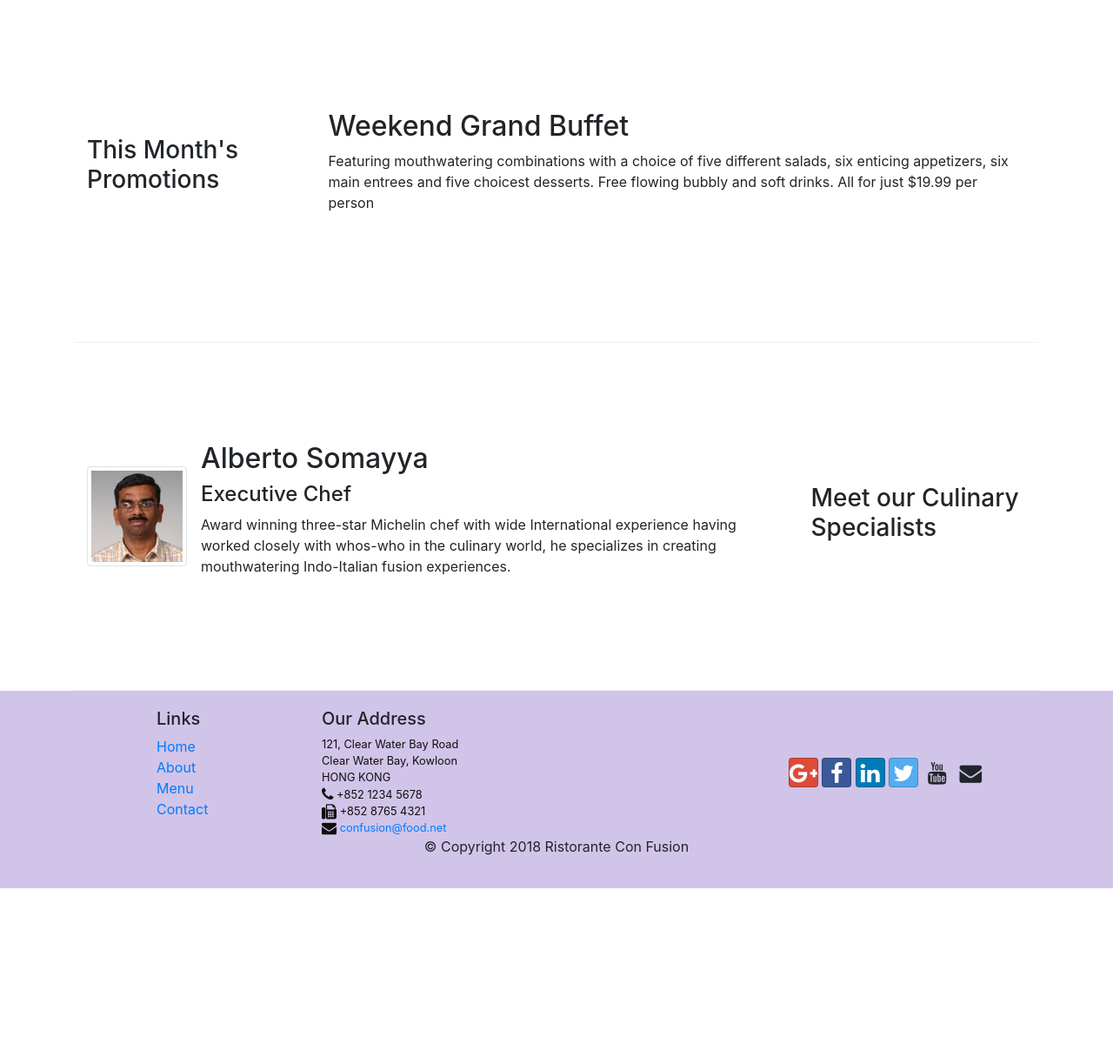
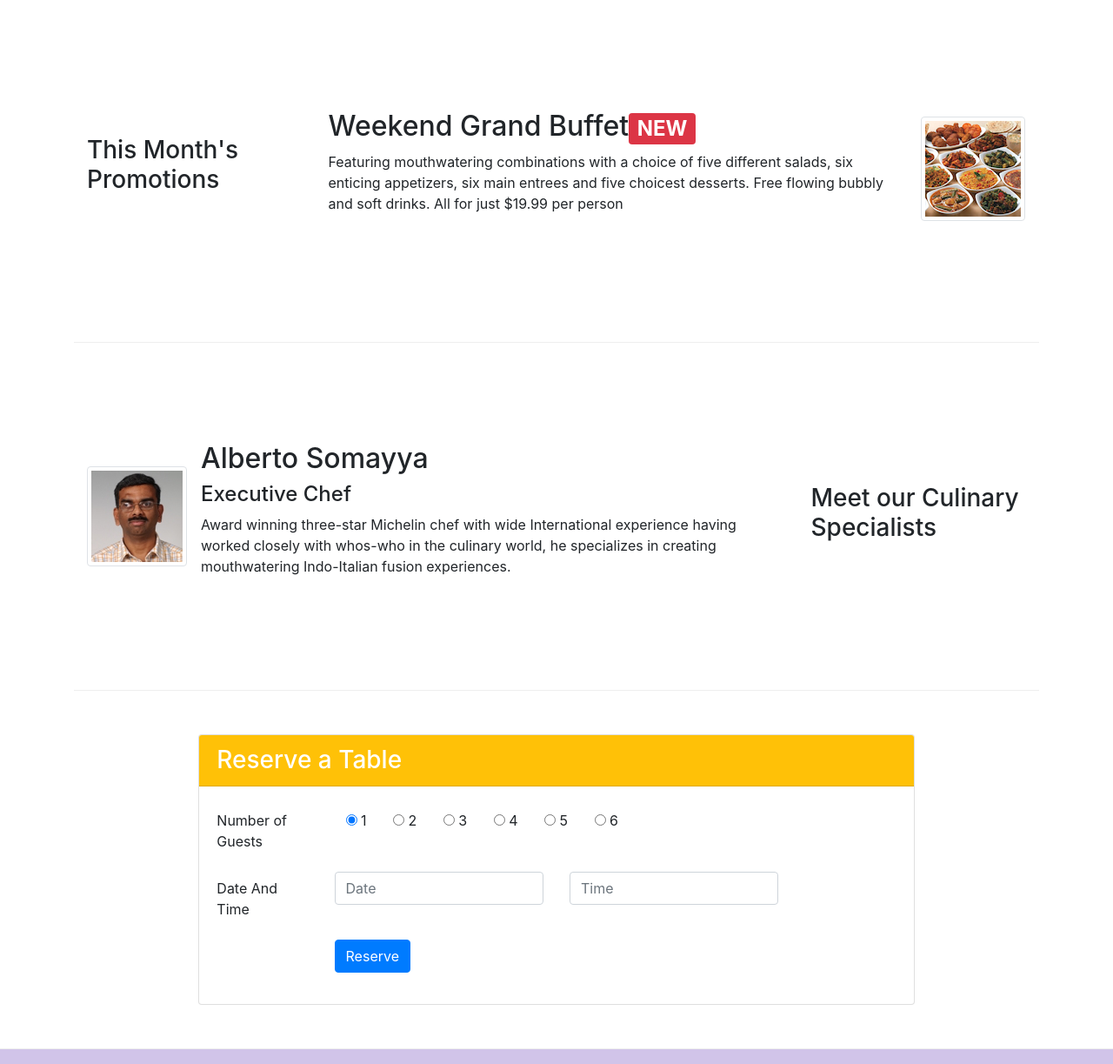
Before and after one commit to Sayan-Manna/Front-End-Web-Ui-framework-Bootstrap-Coursera, a website: page index.html in a window 1280 px wide. Shown: the part 740-1963 px from the top of the page at 87% size. Before the commit the page ends 1761 px from the top, so only its background shows below. Drawn offline with nearby package versions, Linux system fonts and the light colour scheme.

Commit message:
Week2_Assignment

```diff
--- a/index.html
+++ b/index.html
@@ -45,6 +45,12 @@
                 </div>
                 <div class="col-12 col-sm align-self-center">
                     <img src="img/logo.png" class="image-fluid">
+
+                </div>
+                <div class="col-12 col-sm align-self-center">
+                <a class="pt-2 pb-2 btn btn-block btn-sm btn-warning" href="#reservationForm" role="button">Reserve Table</a>
+               <!---  <a role="button" class="pt-2 pb-2 btn btn-block btn-sm btn-warning" href="#reservationForm">Reserve Table</a> -->
+                </div>
                 </div>
             </div>
         </div>
@@ -75,8 +81,13 @@
                 <h3>This Month's Promotions</h3>
             </div>
             <div class="col col-sm col-md">
-                <h2>Weekend Grand Buffet</h2>
-                <p>Featuring mouthwatering combinations with a choice of five different salads, six enticing appetizers, six main entrees and five choicest desserts. Free flowing bubbly and soft drinks. All for just $19.99 per person </p>
+                <h2 class="mt-0">Weekend Grand Buffet<span class="badge badge-danger">NEW</span></h2>
+                <p class="d-none d-sm-block">Featuring mouthwatering combinations with a choice of five different salads, six enticing appetizers, six main entrees and five choicest desserts. Free flowing bubbly and soft drinks. All for just $19.99 per person </p>
+
+            </div>
+            <div class="media">
+            <img class="d-flex mr-3 img-thumbnail align-self-center"
+            src="img/buffet.png" alt="Grand Buffet">
             </div>
         </div>
 
@@ -98,6 +109,59 @@
             </div>
         </div>
     </div>
+
+<div class="row row-content align-items-center justify-content-center" id="reservationForm">
+    <div class="col-12 col-sm-8">
+        <div class="card">
+            <h3 class="card-header bg-warning text-white">Reserve a Table</h3>
+            <div class="card-body">
+                <form method="" action="">
+                    <div class="form-group row">
+                        <label for="guests" class="col-12 col-sm-12 col-md-2 col-form-label">Number of Guests</label>
+
+                        <div class="col-12 col-sm-12 col-md-8">
+                            <label class="btn  active">
+                                <input type="radio" name="guests" value="1" autocomplete="off" checked> 1
+                            </label>
+                            <label class="btn">
+                                <input type="radio" name="guests" value="2" autocomplete="off"> 2
+                            </label>
+                            <label class="btn">
+                                <input type="radio" name="guests" value="3" autocomplete="off"> 3
+                            </label>
+                            <label class="btn">
+                                <input type="radio" name="guests" value="4" autocomplete="off"> 4
+                            </label>
+                            <label class="btn">
+                                <input type="radio" name="guests" value="5" autocomplete="off"> 5
+                            </label>
+                            <label class="btn">
+                                <input type="radio" name="guests" value="6" autocomplete="off"> 6
+                            </label>
+                        </div>
+                    </div>
+
+                    <div class="form-group row">
+                        <label for="date" class="col-12 col-sm-12 col-md-2 col-form-label">Date And Time</label>
+                        <div class="col-12 col-sm-12 col-md-4">
+                            <input type="text" class="form-control" id="date" name="date" placeholder="Date">
+                        </div>
+                        <div class="col-12 col-sm-12 col-md-4">
+                                <input type="text" class="form-control" id="time" name="time" placeholder="Time">
+                        </div>
+                    </div>
+
+                    <div class="form-group row">
+                        <div class="offset-md-2 col-md-10">
+                            <button type="submit" class="btn btn-primary">Reserve</button>
+                        </div>
+                    </div>
+                </form>
+            </div>
+        </div>
+    </div>
+</div>
+
 
     <footer class="footer">
         <div class="container">
```
